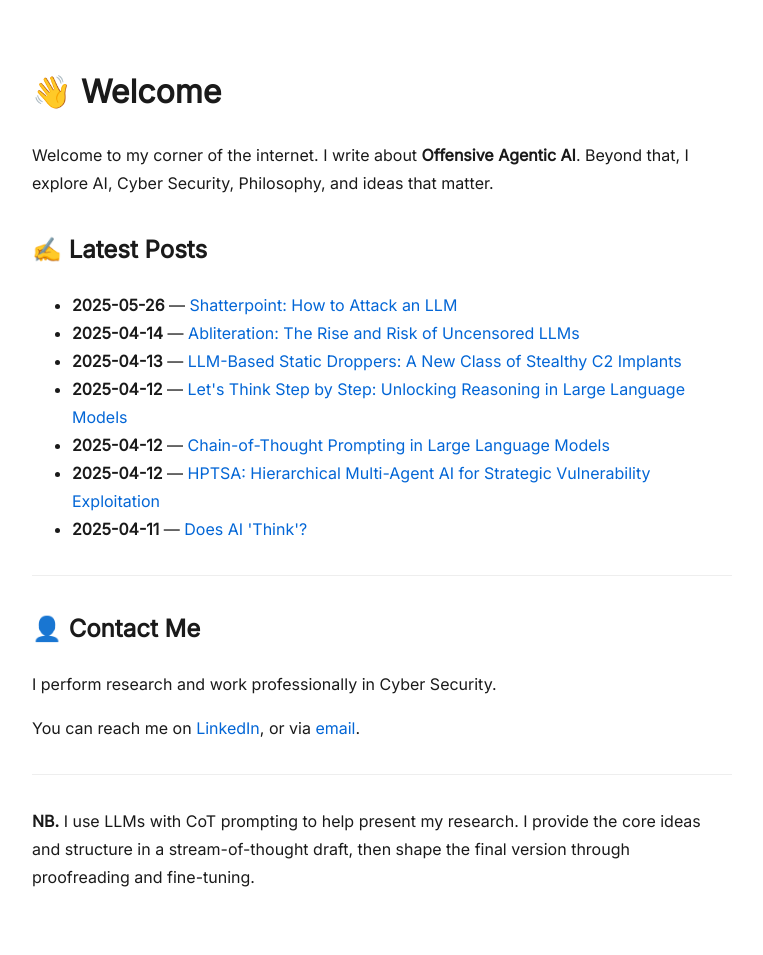
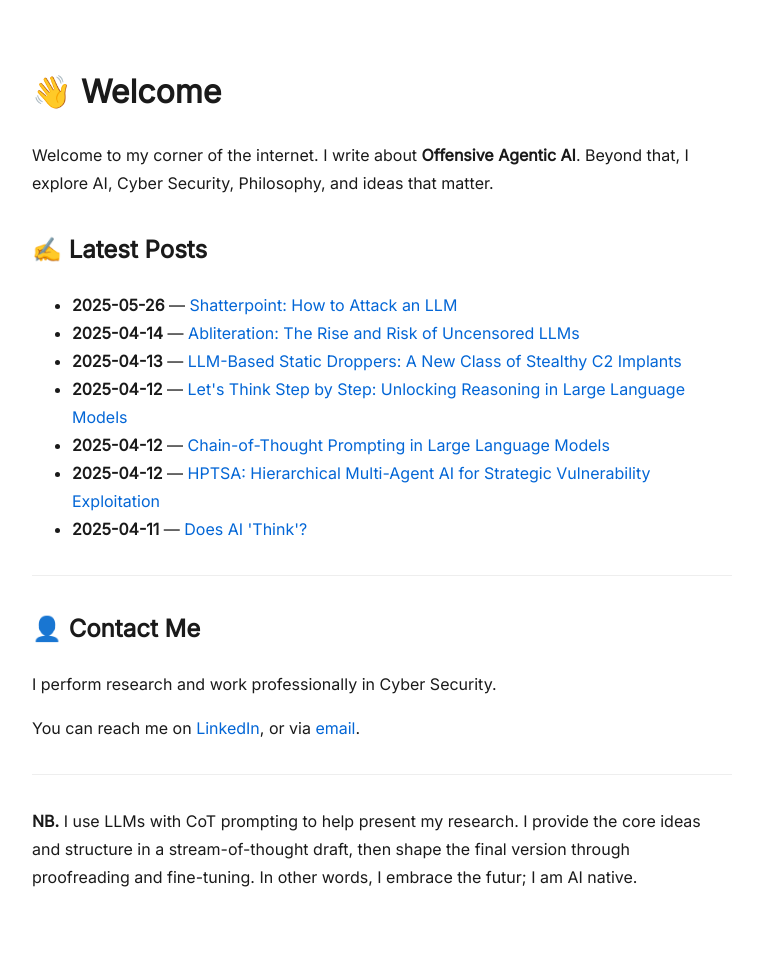
Before and after one commit to frost0x/frost0x.github.io, a Jekyll site: the page built from index.md, in a window 1280 px wide. Shown: the whole page, without its empty margins (258-1021 px from the left). Built offline with Jekyll 4.4.1, drawn with Linux system fonts in a browser that asks for light colours.

Commit message:
Update index.md

```diff
--- a/index.md
+++ b/index.md
@@ -29,4 +29,4 @@ You can reach me on [LinkedIn](https://www.linkedin.com/in/frostsec), or via [em
 
 ---
 
-**NB.** I use LLMs with CoT prompting to help present my research.  I provide the core ideas and structure in a stream-of-thought draft, then shape the final version through proofreading and fine-tuning.
+**NB.** I use LLMs with CoT prompting to help present my research.  I provide the core ideas and structure in a stream-of-thought draft, then shape the final version through proofreading and fine-tuning. In other words, I embrace the futur; I am AI native.
```
